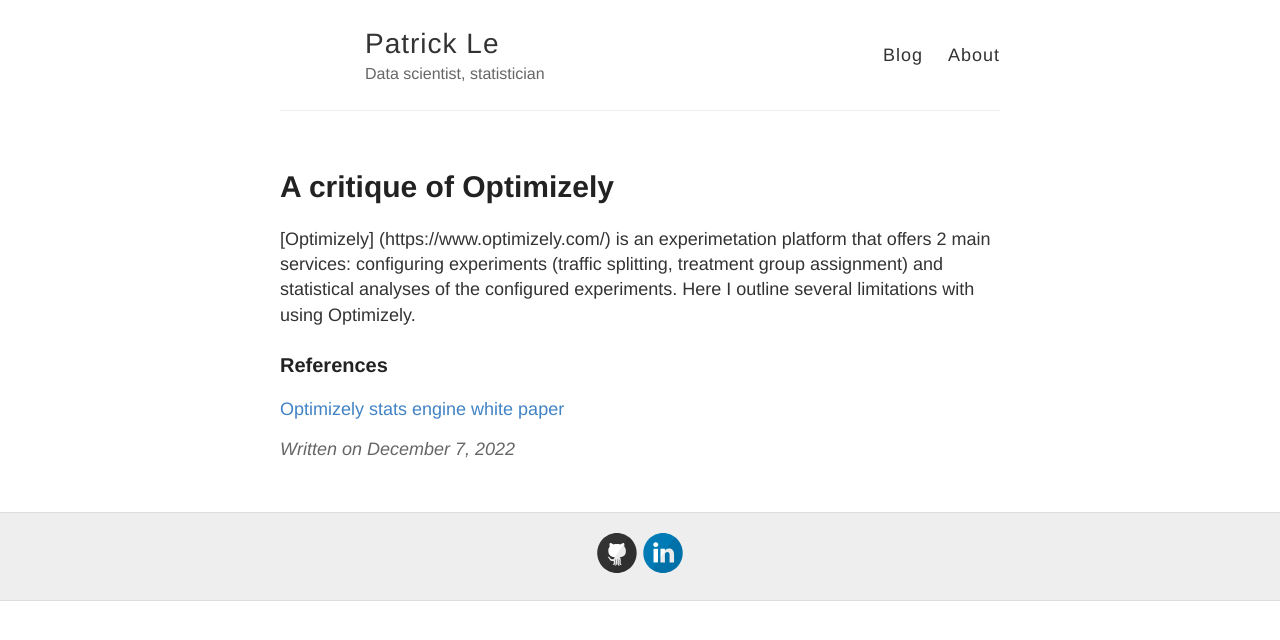
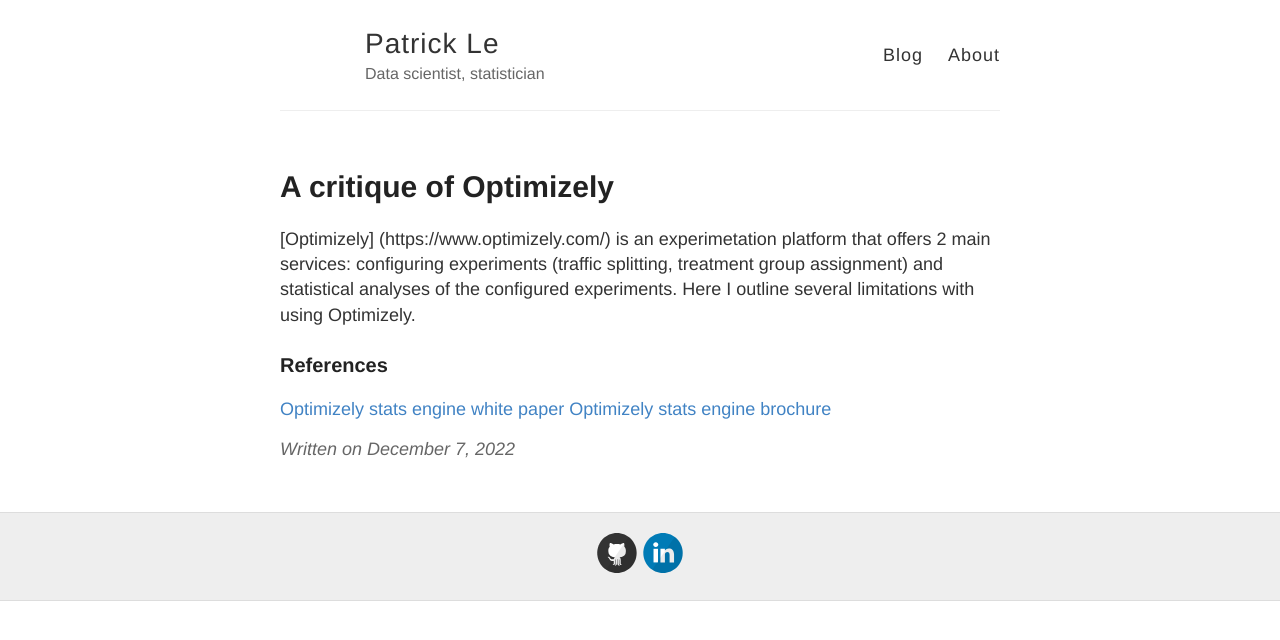
Before and after one commit to lechipatrick/lechipatrick.github.io, a Jekyll site: the page built from _posts/2022-12-07-a-critique-of-Optimizely.md, in a window 1280 px wide. Shown: the top 640 px of the page. Built offline with Jekyll 4.4.1, drawn with Linux system fonts in a browser that asks for light colours.

Commit message:
Update 2022-12-07-a-critique-of-Optimizely.md

```diff
--- a/_posts/2022-12-07-a-critique-of-Optimizely.md
+++ b/_posts/2022-12-07-a-critique-of-Optimizely.md
@@ -10,3 +10,4 @@
 ### References
 
 [Optimizely stats engine white paper](https://lechipatrick.github.io/optimizely_stats_engine.pdf)
+[Optimizely stats engine brochure](https://lechipatrick.github.io/optimizely_stats_engine_brochure.pdf)
```
